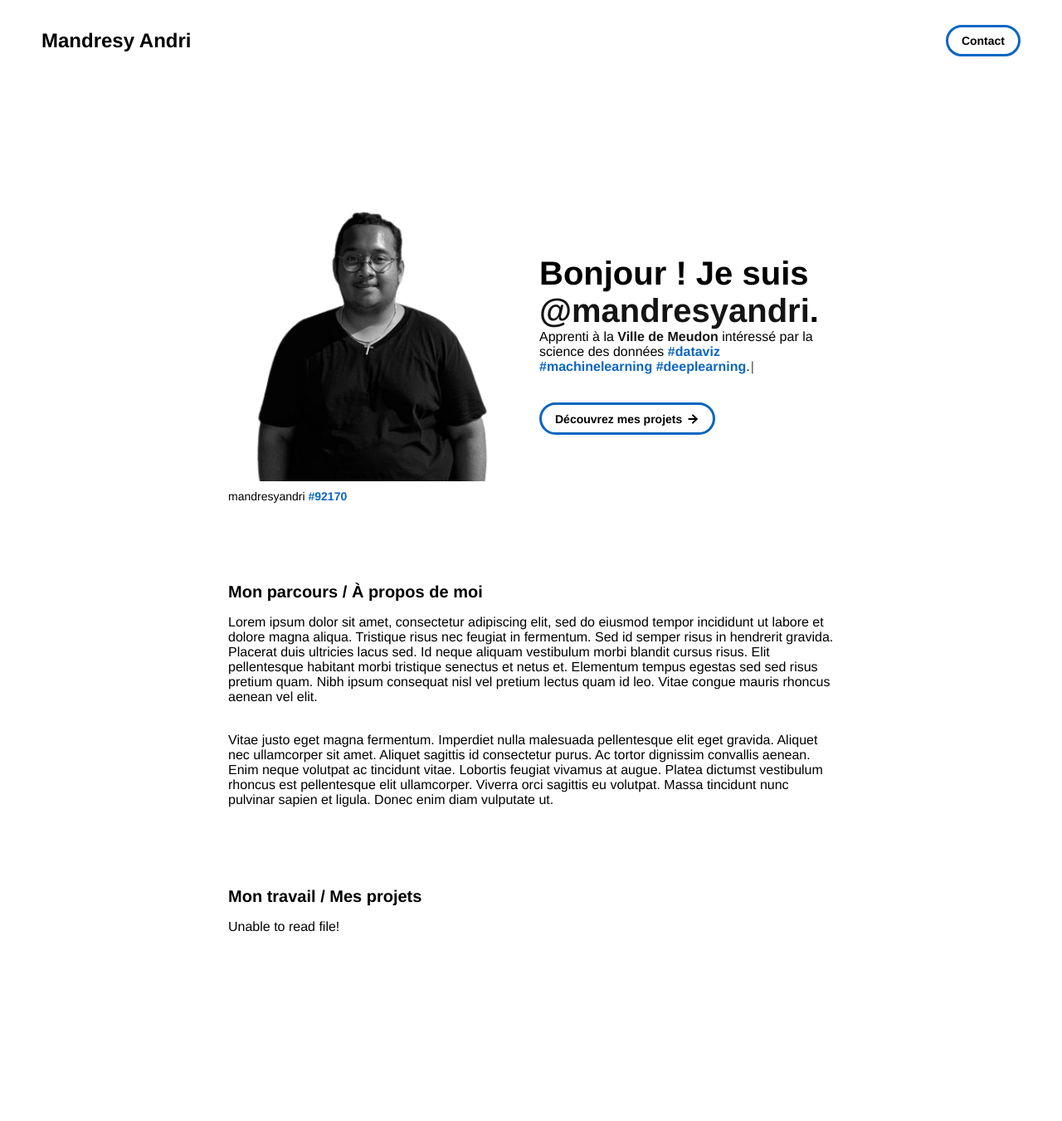
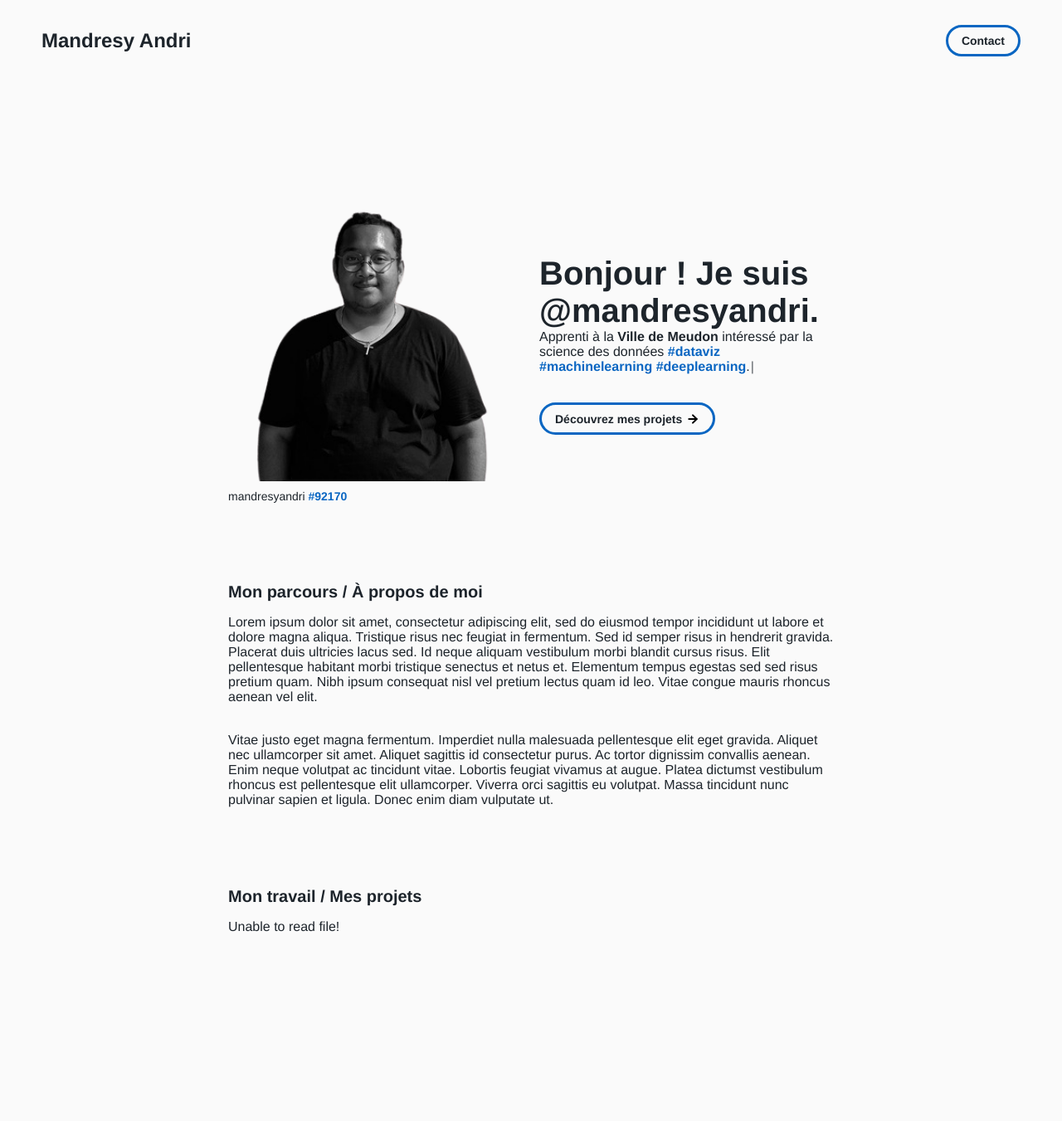
Before and after one commit to mandresyandri/mandresy-portefolio, a PHP site: page / in a window 1280 px wide. Shown: the whole page at 83% size. Run offline with PHP 8.4, Linux system fonts and the light colour scheme; some libraries are stand-ins or nearby versions.

Commit message:
update frontend features

```diff
--- a/css/layout.css
+++ b/css/layout.css
@@ -13,6 +13,11 @@ body {
   margin: 0;
   -webkit-font-smoothing: antialiased;
   -moz-osx-font-smoothing: grayscale;
+  /* SAUVEGARDE BG COLORS */
+  /* background-color: #F9F5F6; */
+  /* background-color: #F2F7FF; */
+  /* background-color: #F7FBFC; */
+  background-color: #FAFAFA;
 }
 
 /* Main Page Layout */
--- a/css/typography.css
+++ b/css/typography.css
@@ -1,5 +1,6 @@
 body {
   font-family: "Helvetica Neue", Helvetica, Arial, sans-serif;
+  color: #1D242B;
 }
 
 .nav-title {
@@ -11,6 +12,12 @@ body {
   font-size: 14px;
   font-weight: 700;
 }
+
+.form-box > input::placeholder, textarea::placeholder  {
+  font-size: 14px;
+  font-weight: 700;
+}
+
 
 .image-caption {
   font-size: 14px;
@@ -47,3 +54,18 @@ body {
   -webkit-line-clamp: 1;
   -webkit-box-orient: vertical;
 }
+
+.body-text-contact {
+  width: 470px;
+  line-height: 1.5;
+}
+
+
+
+
+@media only screen and (max-width: 600px) {
+  .body-text-contact {
+    width: 300px;
+    line-height: 1.5;
+  }
+}
--- a/css/utilities.css
+++ b/css/utilities.css
@@ -37,7 +37,7 @@ a.icon-link:hover {
 }
 
 .nav-title-link {
-  color: black;
+  color: #1D242B;
   text-decoration: none;
 }
 
@@ -60,7 +60,7 @@ a.button {
   padding: 8px 16px;
   border: 3px solid #0a66c2;
   border-radius: 50px;
-  color: black;
+  color: #1D242B;
   text-decoration: none;
   width: fit-content;
   display: flex;
@@ -102,7 +102,7 @@ a.button:hover {
 /* Link Styling */
 a.no-underline {
   text-decoration: none;
-  color: black
+  color: #1D242B;
 }
 
 a.no-underline:hover {
@@ -119,7 +119,7 @@ a.no-underline:hover {
 
 
 a {
-  color:#141414;
+  color:#1D242B;
   text-decoration: none;
   font-weight:bolder;
 }
--- /dev/null
+++ b/js/smoothScroll.js
@@ -0,0 +1,9 @@
+let buttonContact = document.getElementById("scroll-smooth");
+buttonContact.addEventListener("click", smoothScroll);
+
+function smoothScroll() {
+    document.getElementById("contact-section").scrollIntoView({
+        behavior: 'smooth'
+    });
+    history.pushState(null, null, "#contact-section");
+}
--- a/js/typingEffect.js
+++ b/js/typingEffect.js
@@ -3,7 +3,7 @@ const typingText = document.getElementById('typing-text');
 new Typewriter(typingText, {
   strings: [
     `<a class="hashtag">#dataviz</a> <a class="hashtag">#machinelearning</a> <a class="hashtag">#deeplearning</a>.`,
-    `<a class="hashtag">#pandas</a> <a class="hashtag">#d3.js</a> <a class="hashtag">#powerbi</a>.`,
+    `<a class="hashtag">#pandas</a> <a class="hashtag">#d3.js</a> <a class="hashtag">#powerbi</a> <a class="hashtag">#sql</a>.`,
     `<a class="hashtag">#sklearn</a>.`
 ],
   autoStart: true,
--- a/views/header-article.php
+++ b/views/header-article.php
@@ -26,8 +26,8 @@
 
           (this should be the same across all pages)
         -->
-        <a class="button" href="../index.php#contact-section">
-            <span class="button-text">Contact</span>
+        <a class="button" id="scroll-smooth" href="index.php#contact-section">
+          <span id="scroll-smooth" class="button-text">Contact</span>
         </a>
     </a>
 </div>
--- a/views/header.php
+++ b/views/header.php
@@ -10,6 +10,7 @@
     <link rel="stylesheet" href="./css/typography.css">
     <link rel="stylesheet" href="./css/utilities.css">
     <script defer src="./js/script.js"></script>
+    <script defer src="./js/smoothScroll.js"></script>
     <script defer src="./js/typingEffect.js"></script>
     <script src="https://unpkg.com/typewriter-effect/dist/core.js"></script>
 </head>
@@ -20,8 +21,8 @@
         <!-- TODO - Change the "Portfolio Title" to whatever you want displayed in the top left -->
         <span class="nav-title">Mandresy Andri</span>
          <!-- TODO - Change the email after 'mailto:' to your email address for contact -->
-        <a class="button" href="index.php#contact-section">
-          <span class="button-text">Contact</span>
+        <a class="button" id="scroll-smooth">
+          <span id="scroll-smooth" class="button-text">Contact</span>
         </a>
       </a>
     </div>
--- a/views/projects.php
+++ b/views/projects.php
@@ -17,7 +17,7 @@
                 echo '<div class="body-text project-card-text">'. $arr[0]["results"][$i]["properties"]["Description"]["rich_text"][0]["text"]["content"] . "</div>";
                 echo '</div>';
                 echo '<a class="button" href="./views/project-template.php">';
-                echo '<span class="button-text">Read More</span>';
+                echo '<span class="button-text">En savoir plus</span>';
                 echo '<image src="./assets/icons/arrow-right.svg" class="right-arrow-icon"/>';
                 echo '</a>';
                 echo '</div>';
```
Also changed, not shown: other parts of css/layout.css (+38 -1 lines), views/contact.php (+10 -3 lines), views/footer.php (+0 -12 lines).
